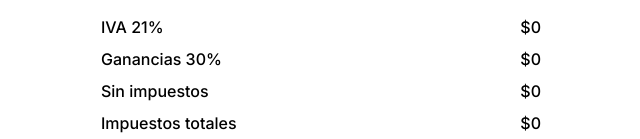
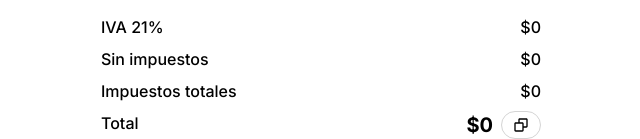
Before and after one commit to juanigarciadev/impuestAR, a Next.js app: page / in a window 1280 px wide. Shown: the part 241-380 px from the top of the page, without its empty margins (319-959 px from the left). Built offline with nearby package versions, Linux system fonts and the light colour scheme; no server answers.

Commit message:
Se elimina el impuesto a la ganancia

```diff
--- a/src/components/Calculator.tsx
+++ b/src/components/Calculator.tsx
@@ -48,11 +48,11 @@ export default function Calculator() {
         return divisaSeleccionada === 'Dólar Cripto' ? 0 : Math.round(value * precioDolar * 0.21)
     }, [value, precioDolar, divisaSeleccionada])
 
-    const ganancias = useMemo(() => {
-        return divisaSeleccionada === 'Dólar Cripto' || divisaSeleccionada === 'Dólar MEP' || divisaSeleccionada === 'Videojuegos' ? 0 : Math.round(value * precioDolar * 0.30)
-    }, [value, precioDolar, divisaSeleccionada])
+    // const ganancias = useMemo(() => {
+    //     return divisaSeleccionada === 'Dólar Cripto' || divisaSeleccionada === 'Dólar MEP' || divisaSeleccionada === 'Videojuegos' ? 0 : Math.round(value * precioDolar * 0.30)
+    // }, [value, precioDolar, divisaSeleccionada])
 
-    const impuestosTotales = useMemo(() => Math.round(iva + ganancias), [iva, ganancias])
+    const impuestosTotales = useMemo(() => Math.round(iva), [iva])
     const totalValue = useMemo(() => Math.round(value * precioDolar + impuestosTotales), [value, precioDolar, impuestosTotales])
 
     const [dropdownToggle, setDropdownToggle] = useState(false)
@@ -139,10 +139,6 @@ export default function Calculator() {
                     <span className="font-medium">IVA 21%</span>
                     <span className="font-medium">{'$' + iva}</span>
                 </div>
-                <div className="flex justify-between dark:text-white">
-                    <span className="font-medium">Ganancias 30%</span>
-                    <span className="font-medium">{'$' + ganancias}</span>
-                </div>
                 <div className="flex flex-col gap-2">
                     <div className="flex justify-between dark:text-white">
                         <span className="font-medium">Sin impuestos</span>
```
